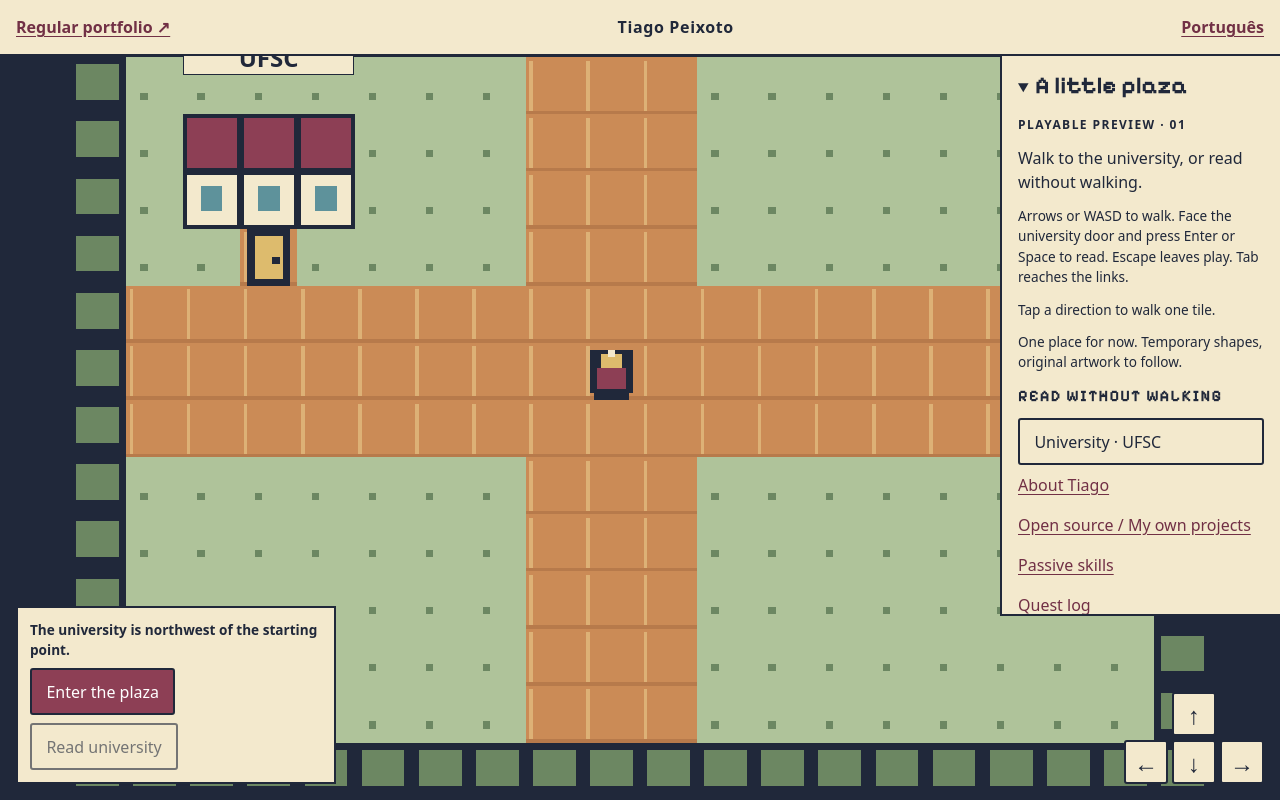
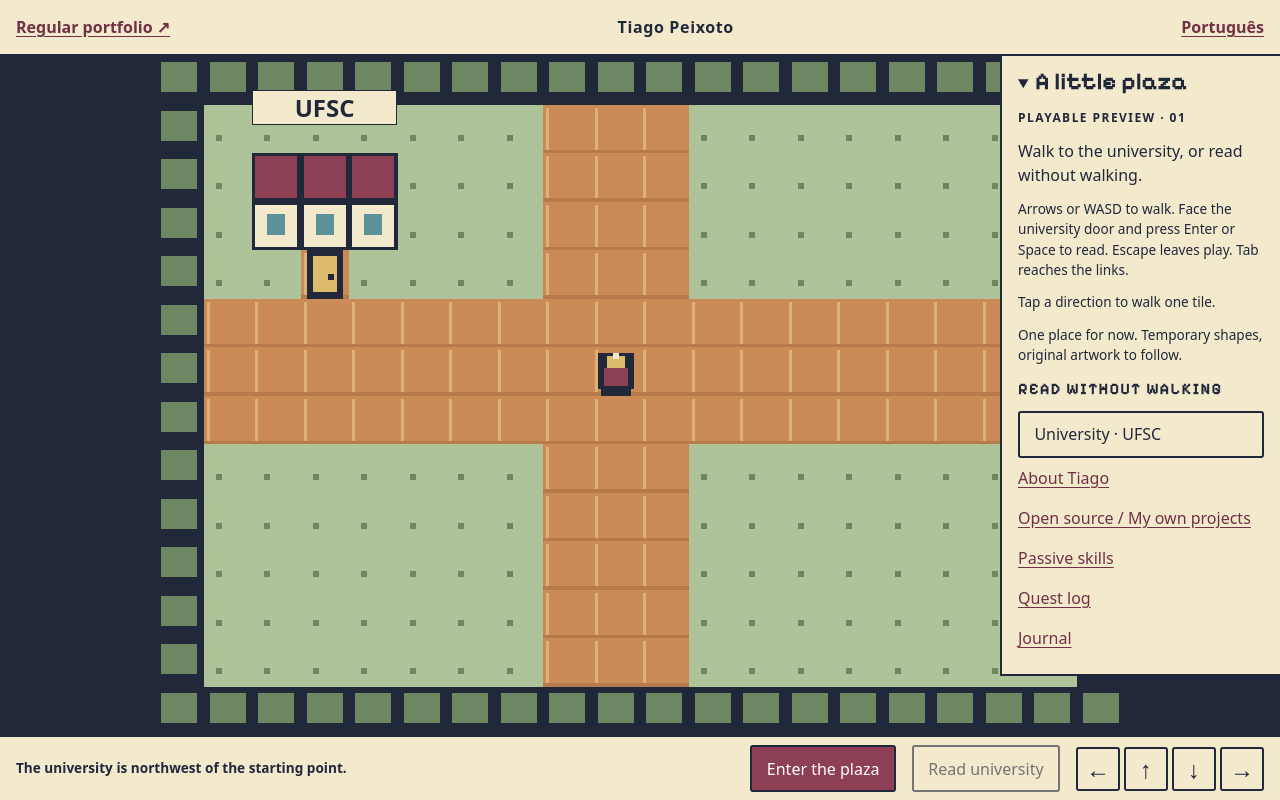
Before and after one commit to tiago-peixoto/website, an Eleventy site: page src/play.liquid in a window 1280 px wide. Built offline with nearby package versions, Linux system fonts and the light colour scheme; Eleventy itself is replaced by a stand-in of ours; files that its build step writes are made by us from their sources.

Commit message:
no-mistakes(review): Fit plaza map between header and controls bar

```diff
--- a/src/assets/plaza.css
+++ b/src/assets/plaza.css
@@ -1,8 +1,8 @@
-/* One map tile: the largest size at which the whole 20 by 14 map fits the viewport. */
-:root { --tile: min(5vw, 100svh / 14); color-scheme: light; font-family: system-ui, sans-serif; color: #20283a; background: #20283a; }
+/* One map tile: the largest size at which the whole 20 by 14 map fits the stage, the space the header and controls leave free. */
+:root { --tile: min(5cqw, 100cqh / 14); color-scheme: light; font-family: system-ui, sans-serif; color: #20283a; background: #20283a; }
 * { box-sizing: border-box; }
 [hidden] { display: none !important; }
-body { margin: 0; }
+body { margin: 0; height: 100svh; display: grid; grid-template-rows: auto minmax(0, 1fr); }
 h1, h2 { font-family: "Pixelify Sans", ui-monospace, monospace; }
 a { color: #713045; text-underline-offset: .2em; }
 a:hover { text-decoration-thickness: 2px; }
@@ -13,36 +13,33 @@ button:disabled { opacity: .6; cursor: default; }
 p { line-height: 1.5; }
 .eyebrow { font-size: .75rem; font-weight: 750; letter-spacing: .12em; }
 .note { font-size: .85rem; }
-header, .menu, .status, #fallback { background: #f3e9cd; border: 2px solid #20283a; }
-header, .menu { position: fixed; z-index: 1; }
-header { inset: 0 0 auto; height: 3.5rem; display: flex; align-items: center; justify-content: space-between; gap: 1.5rem; padding: 0 1rem; border-width: 0 0 2px; }
+header, .menu, #controls, #fallback { background: #f3e9cd; border: 0 solid #20283a; }
+header { height: 3.5rem; display: flex; align-items: center; justify-content: space-between; gap: 1.5rem; padding: 0 1rem; border-bottom-width: 2px; }
 header a { display: inline-flex; align-items: center; min-height: 44px; font-weight: 650; }
 header span { font-weight: 700; letter-spacing: .04em; }
-/* The right edge and the height limit keep the menu and the direction pad apart, and both off the start tile left of the center. */
-.menu { top: 3.5rem; right: 0; width: min(280px, 100%); max-height: calc(100svh - 15rem); overflow: auto; padding: 0 1rem; border-width: 0 0 2px 2px; }
-summary { padding: .5rem 0; cursor: pointer; }
-h1 { display: inline; font-size: 1.5rem; line-height: 44px; }
+main { display: grid; grid-template-rows: minmax(0, 1fr); }
+.stage { position: relative; container-type: size; display: grid; place-items: center; }
+/* The start tile ends at the center of the stage, so a menu no wider than the right half never covers it. */
+.menu { position: absolute; z-index: 1; top: 0; right: 0; width: min(280px, 50%); max-height: 100%; overflow: auto; padding: 0 1rem; border-width: 0 0 2px 2px; }
+summary { padding: .75rem 0; cursor: pointer; }
+h1 { display: inline; font-size: 1.5rem; line-height: 1.2; }
 .menu p { margin: 0 0 .75rem; }
 #instructions { font-size: .85rem; }
 nav { padding-bottom: 1rem; }
 nav h2 { font-size: 1rem; text-transform: uppercase; letter-spacing: .08em; }
 nav a { display: block; padding: .5rem 0; line-height: 1.5; }
 nav button { width: 100%; text-align: left; }
-main { height: 100svh; display: grid; place-items: center; }
-#fallback { align-self: end; max-width: 30rem; margin: 1rem; padding: 1rem; }
-.map { position: relative; width: calc(var(--tile) * 20); }
+#playable { position: relative; width: calc(var(--tile) * 20); }
 canvas { display: block; width: 100%; height: auto; image-rendering: pixelated; }
 canvas:focus-visible { outline-color: #ddbb6d; outline-offset: -3px; }
 .landmark { position: absolute; left: 10%; top: 5%; width: 15%; text-align: center; background: #f3e9cd; border: 1px solid #20283a; font-size: clamp(.65rem, calc(var(--tile) * .6), 1.5rem); font-weight: 750; pointer-events: none; }
-.status, .pad { position: fixed; bottom: 1rem; }
-.status { left: 1rem; width: min(20rem, calc(100% - 3rem - 140px)); padding: .75rem; display: flex; flex-wrap: wrap; gap: .5rem; }
-#nearby { flex: 100%; margin: 0; font-size: .85rem; font-weight: 700; }
+#fallback, #controls { margin: 0; padding: .5rem 1rem; border-top-width: 2px; }
+#controls { display: flex; flex-wrap: wrap; align-items: center; gap: .5rem 1rem; }
+#nearby { flex: 1 1 12rem; margin: 0; font-size: .85rem; font-weight: 700; }
 #enter { background: #8d3f55; color: #fff; }
 #enter:hover { background: #713045; }
-.pad { right: 1rem; display: grid; grid-template-columns: repeat(3, 44px); gap: 4px; }
+.pad { display: grid; grid-template-columns: repeat(4, 44px); gap: 4px; }
 .pad button { padding: 0; width: 44px; height: 44px; font-size: 1.5rem; touch-action: manipulation; }
-[data-direction="up"] { grid-column: 2; }
-[data-direction="left"] { grid-column: 1; }
 dialog { width: min(32rem, calc(100% - 2rem)); max-height: calc(100svh - 2rem); padding: 2rem; color: #20283a; background: #f3e9cd; border: 3px solid #20283a; box-shadow: 8px 8px 0 #8d3f55; }
 dialog::backdrop { background: #20283abf; }
 dialog h2 { font-size: 2rem; margin: .75rem 0; }
@@ -50,6 +47,4 @@ dialog form { margin-top: 2rem; }
 @media (max-width: 760px) {
   header { font-size: .85rem; }
   header span { display: none; }
-  /* Too narrow to sit beside the start tile, so the menu ends two tiles above the center instead. */
-  .menu { max-height: calc(50svh - 3.5rem - var(--tile) * 2); }
 }
--- a/src/assets/plaza.js
+++ b/src/assets/plaza.js
@@ -100,6 +100,7 @@ if (ctx && typeof dialog.showModal === "function") {
   draw();
   document.querySelector("#fallback").hidden = true;
   document.querySelector("#playable").hidden = false;
+  document.querySelector("#controls").hidden = false;
   document.querySelector("#university-link").hidden = false;
   document.querySelector("#how").hidden = false;
 }
--- a/src/play.liquid
+++ b/src/play.liquid
@@ -27,6 +27,8 @@ eleventyExcludeFromCollections: true
   <span>{{ site.name }}</span>
   <a href="{{ p.other }}" lang="{{ p.otherLang }}" hreflang="{{ p.otherLang }}">{{ p.otherName }}</a>
 </header>
+<main aria-label="{{ p.title }}">
+  <div class="stage">
     <details class="menu" open>
       <summary><h1>{{ p.title }}</h1></summary>
       <p class="eyebrow">{{ p.preview }}</p>
@@ -46,21 +48,19 @@ eleventyExcludeFromCollections: true
         <a href="{{ p.root }}posts/">{{ t.journal_h }}</a>
       </nav>
     </details>
-<main aria-label="{{ p.title }}">
-  <p id="fallback">{{ p.fallback }} <a href="../">{{ p.portfolio }}</a></p>
     <div id="playable" hidden>
-    <div class="map">
       <canvas id="plaza" width="320" height="224" tabindex="0" aria-label="{{ p.map }}" aria-describedby="instructions">{{ p.map }}</canvas>
       <span class="landmark">{{ university.name }}</span>
     </div>
-    <div class="status">
+  </div>
+  <p id="fallback">{{ p.fallback }} <a href="../">{{ p.portfolio }}</a></p>
+  <div id="controls" hidden>
     <p id="nearby" role="status" data-near="{{ p.near }}" data-far="{{ p.far }}">{{ p.far }}</p>
     <button id="enter">{{ p.enter }}</button>
     <button id="interact" disabled>{{ p.open }}</button>
-    </div>
     <div class="pad" role="group" aria-label="{{ p.touch }}">
+      <button data-direction="left" aria-label="{{ p.left }}">←</button>
       <button data-direction="up" aria-label="{{ p.up }}">↑</button>
-      <button data-direction="left" aria-label="{{ p.left }}">←</button>
       <button data-direction="down" aria-label="{{ p.down }}">↓</button>
       <button data-direction="right" aria-label="{{ p.right }}">→</button>
     </div>
```
Lines whose indentation alone changed are shown as unchanged.
